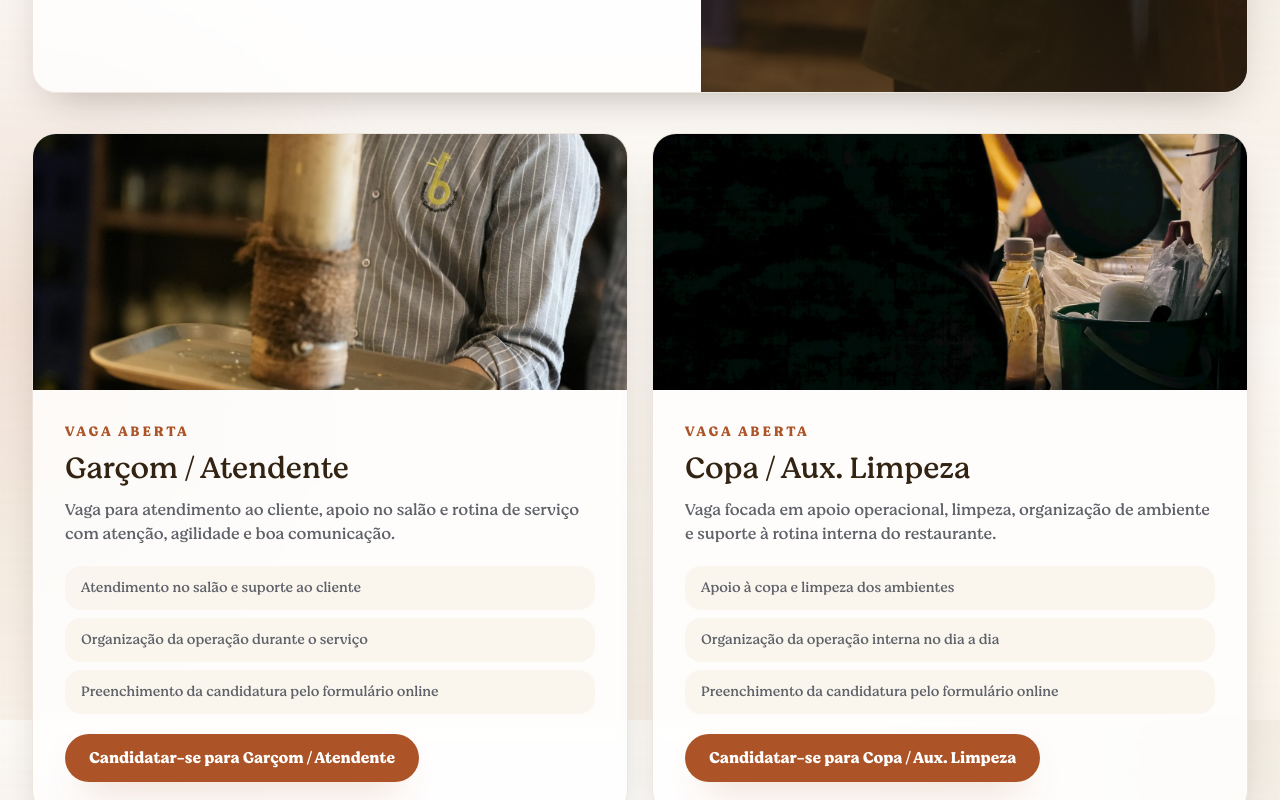
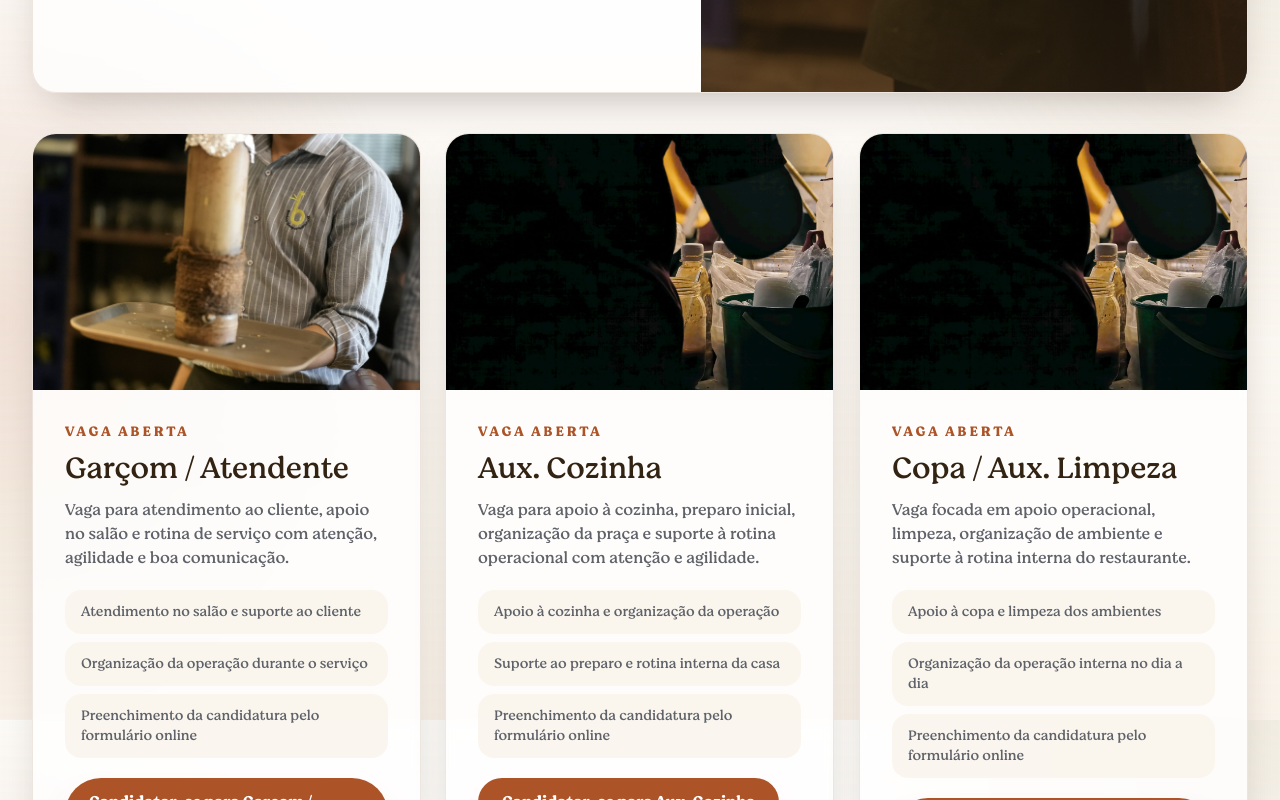
Before and after one commit to cuiabar/web, a React (Vite) app: page /vagas in a window 1280 px wide. Shown: the part 880-1680 px from the top of the page. Built offline with nearby package versions, Linux system fonts and the light colour scheme.

Commit message:
Add aux cozinha application link

```diff
--- a/src/pages/VagasPage.tsx
+++ b/src/pages/VagasPage.tsx
@@ -11,6 +11,15 @@ const vacancies = [
     points: ['Atendimento no salão e suporte ao cliente', 'Organização da operação durante o serviço', 'Preenchimento da candidatura pelo formulário online'],
     link: 'https://form.jotform.com/260333305064042',
     buttonLabel: 'Candidatar-se para Garçom / Atendente',
+  },
+  {
+    title: 'Aux. Cozinha',
+    image: '/vagas/copa-aux-limpeza.jpg',
+    description:
+      'Vaga para apoio à cozinha, preparo inicial, organização da praça e suporte à rotina operacional com atenção e agilidade.',
+    points: ['Apoio à cozinha e organização da operação', 'Suporte ao preparo e rotina interna da casa', 'Preenchimento da candidatura pelo formulário online'],
+    link: 'https://form.jotform.com/260393456143053',
+    buttonLabel: 'Candidatar-se para Aux. Cozinha',
   },
   {
     title: 'Copa / Aux. Limpeza',
@@ -52,7 +61,7 @@ const VagasPage = () => {
         </div>
       </Reveal>
 
-      <div className="grid gap-6 xl:grid-cols-2">
+      <div className="grid gap-6 lg:grid-cols-2 xl:grid-cols-3">
         {vacancies.map((vacancy, index) => (
           <Reveal key={vacancy.title} as="article" delay={index * 90} className="card overflow-hidden p-0">
             <img src={vacancy.image} alt={vacancy.title} loading="lazy" className="media-lift h-64 w-full object-cover" />
```
